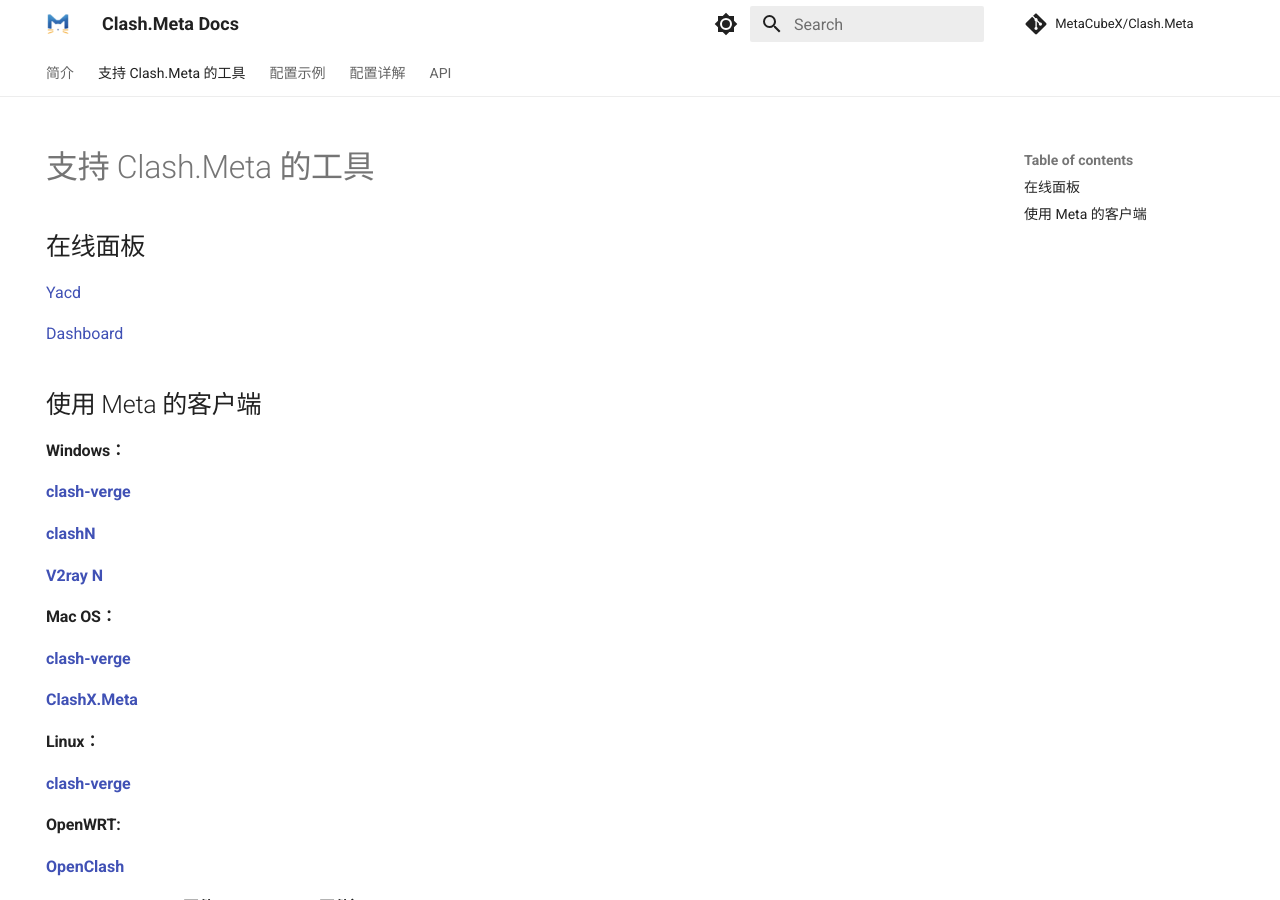
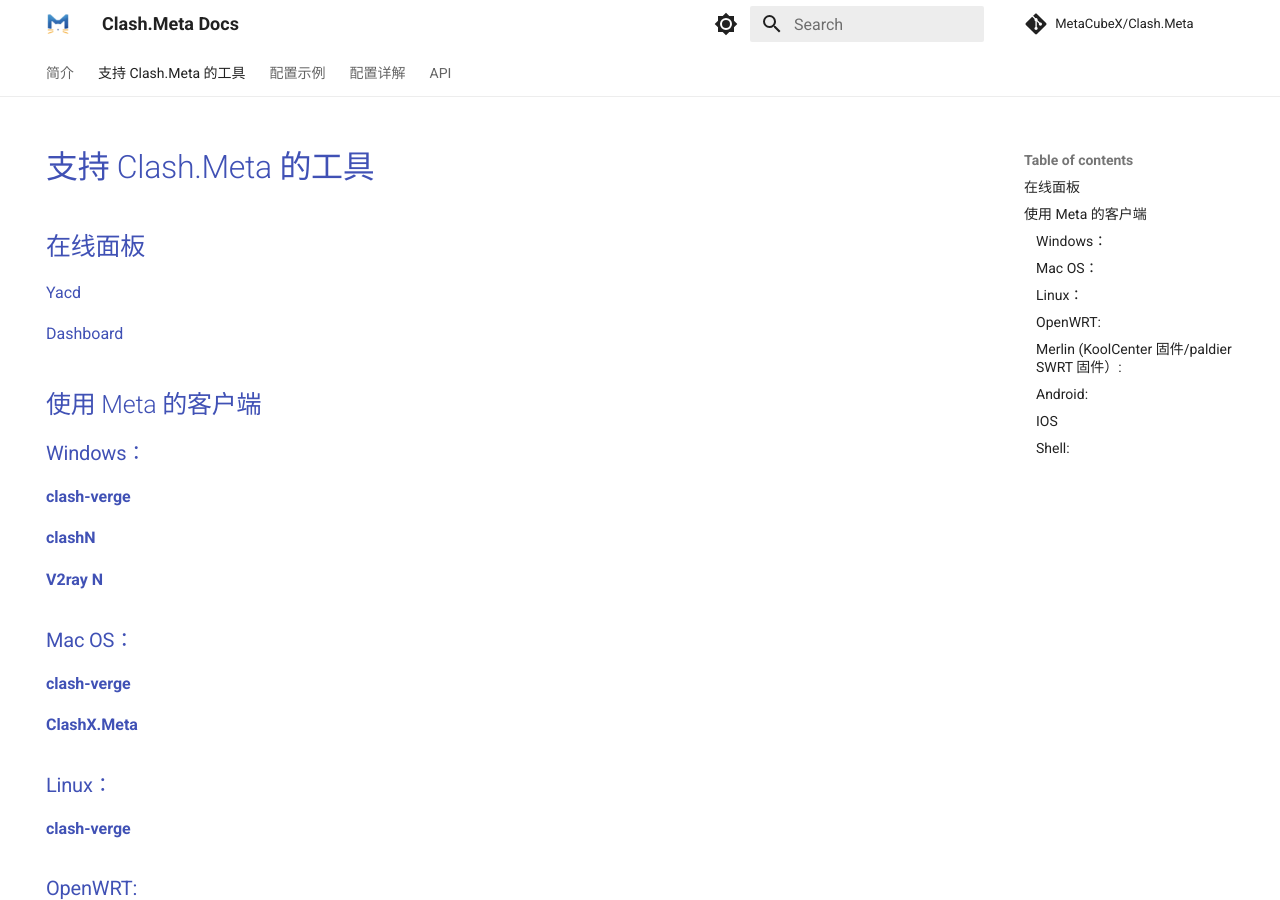
Before and after one commit to MetaCubeX/Meta-Docs, an MkDocs documentation site: the page built from docs/client/index.md, in a window 1280 px wide and 900 px high. Built offline with MkDocs 1.6.1 and Material for MkDocs 9.7.7, drawn with Linux system fonts in a browser that asks for light colours; comment, search, counter and statistics services are not loaded.

Commit message:
modified:   docs/client/index.md 	modified:   mkdocs.yml

```diff
--- a/docs/client/index.md
+++ b/docs/client/index.md
@@ -13,7 +13,7 @@ hide:
 
 ## 使用 Meta 的客户端
 
-#### Windows：
+### Windows：
 
 [**clash-verge**](https://github.com/zzzgydi/clash-verge)
 
@@ -21,33 +21,33 @@ hide:
 
 [**V2ray N**](https://github.com/2dust/v2rayN)
 
-#### Mac OS：
+### Mac OS：
 
 [**clash-verge**](https://github.com/zzzgydi/clash-verge)
 
 [**ClashX.Meta**](https://github.com/MetaCubeX/ClashX.Meta)
 
-#### Linux：
+### Linux：
 
 [**clash-verge**](https://github.com/zzzgydi/clash-verge)
 
-#### OpenWRT:
+### OpenWRT:
 
 [**OpenClash**](https://github.com/vernesong/OpenClash)
 
-#### Merlin (KoolCenter 固件/paldier SWRT 固件）:
+### Merlin (KoolCenter 固件/paldier SWRT 固件）:
 
 [**merlinclashcat**](https://t.me/merlinclashcat)
 
-#### Android:
+### Android:
 
 [**Clash.Meta for Android**](https://github.com/MetaCubeX/ClashMetaForAndroid/releases/tag/Prerelease-alpha)
 
-#### IOS
+### IOS
 
 [**MFI**](https://t.me/meta\_for\_ios)
 
-#### Shell:
+### Shell:
 
 [**ShellClash**](https://github.com/juewuy/ShellClash)
 
--- a/mkdocs.yml
+++ b/mkdocs.yml
@@ -103,7 +103,8 @@ markdown_extensions:
   - pymdownx.superfences
   - toc:
       permalink: true
-      toc_depth: 2
+      toc_depth: 3
+      anchorlink: true
   - admonition
   - pymdownx.details
   - pymdownx.superfences
```
